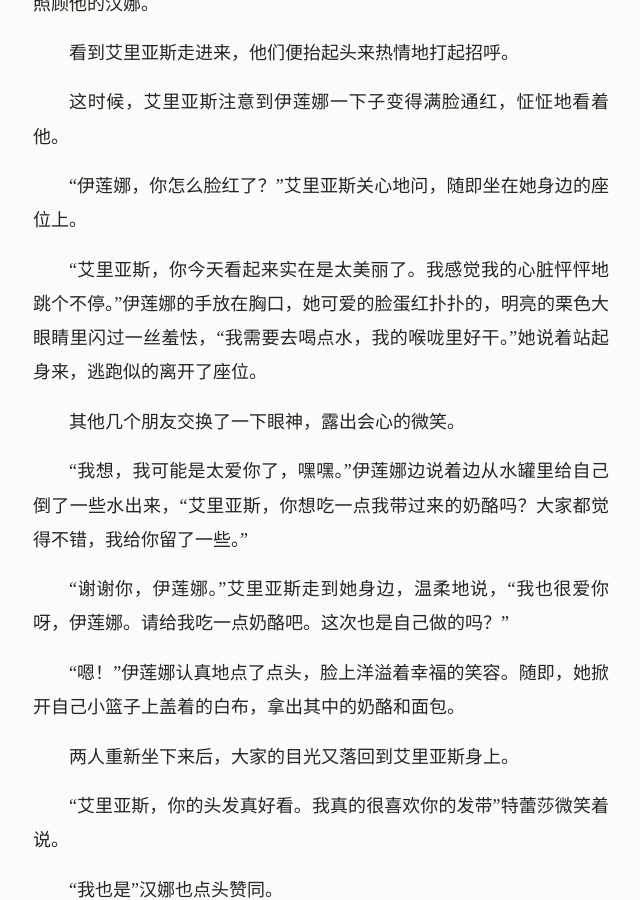
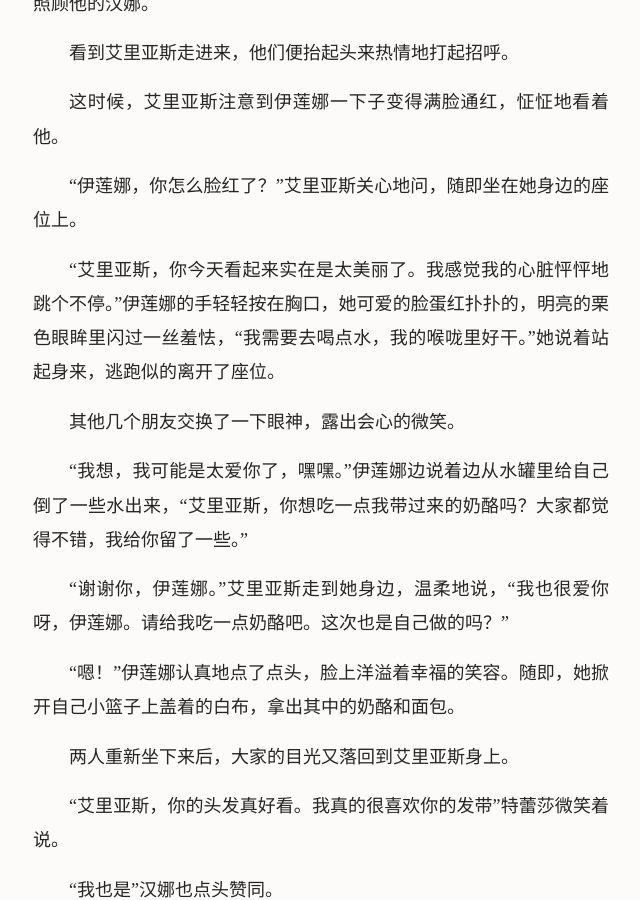
Before and after one commit to kxxx55500/kxxx55500.github.io, a Jekyll site: the page built from _chapters/saint-leina/3.md, in a window 1280 px wide and 900 px high, scrolled down 788 px. Shown: the whole window, without its empty margins (319-959 px from the left). Built offline with Jekyll 4.4.1, drawn with Linux system fonts in a browser that asks for light colours; some web fonts are replaced.

Commit message:
修改 章节：3

```diff
--- a/_chapters/saint-leina/3.md
+++ b/_chapters/saint-leina/3.md
@@ -23,7 +23,7 @@ published: true
 
 “伊莲娜，你怎么脸红了？”艾里亚斯关心地问，随即坐在她身边的座位上。
 
-“艾里亚斯，你今天看起来实在是太美丽了。我感觉我的心脏怦怦地跳个不停。”伊莲娜的手放在胸口，她可爱的脸蛋红扑扑的，明亮的栗色大眼睛里闪过一丝羞怯，“我需要去喝点水，我的喉咙里好干。”她说着站起身来，逃跑似的离开了座位。
+“艾里亚斯，你今天看起来实在是太美丽了。我感觉我的心脏怦怦地跳个不停。”伊莲娜的手轻轻按在胸口，她可爱的脸蛋红扑扑的，明亮的栗色眼眸里闪过一丝羞怯，“我需要去喝点水，我的喉咙里好干。”她说着站起身来，逃跑似的离开了座位。
 
 其他几个朋友交换了一下眼神，露出会心的微笑。
 
```
